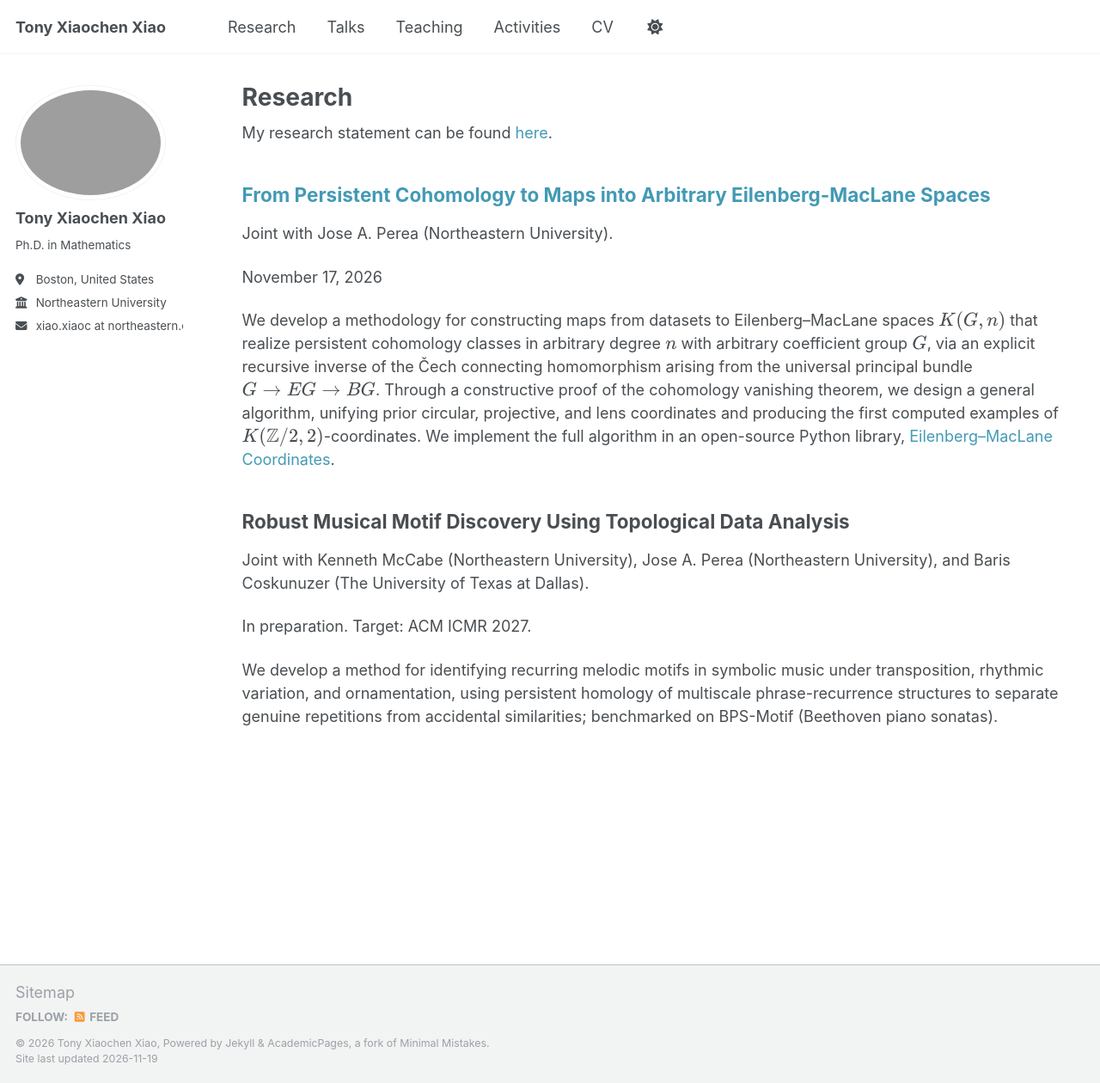
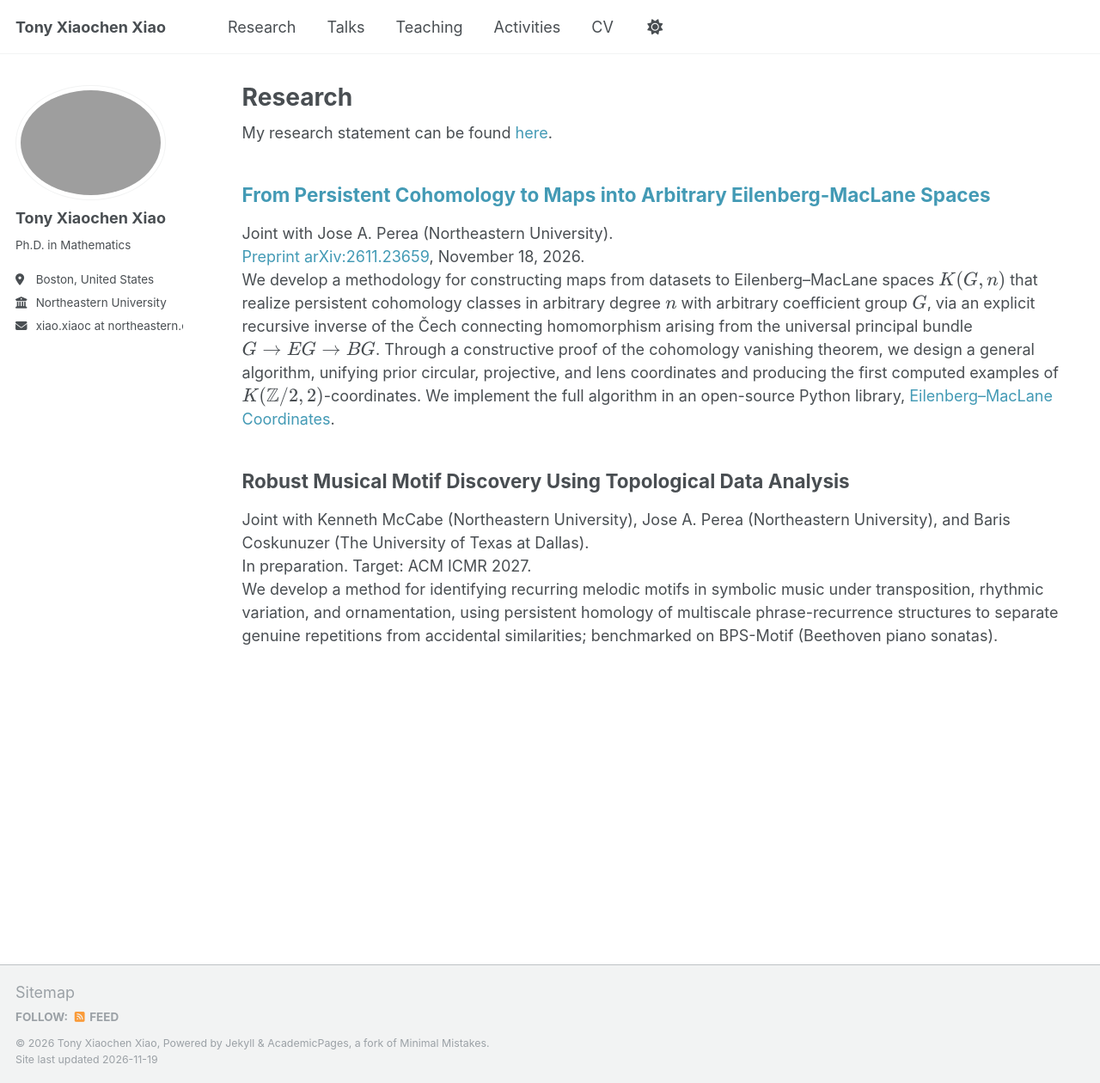
Before and after one commit to tonyxiaochenxiao/tonyxiaochenxiao.github.io, a Jekyll site: the page built from _pages/publications.html, in a window 1280 px wide and 1260 px high. Shown: the whole window at 86% size. Built offline with Jekyll 4.4.1, drawn with Linux system fonts in a browser that asks for light colours; a script that is not in the unit is left out.

Commit message:
Research: arXiv link, Nov 18 date, single-paragraph entries; updated CV
Co-Authored-By: Claude Opus 5.5 <noreply@anthropic.com>

```diff
--- a/_includes/archive-single.html
+++ b/_includes/archive-single.html
@@ -41,13 +41,16 @@
         {% if post.collection == 'teaching' %}
           <p> {{ post.type }}, <i>{{ post.venue }}</i>, {{ post.date | default: "1900-01-01" | date: "%Y" }} </p>
         {% elsif post.collection == 'publications' %}
-          {% if post.coauthors %}<p>Joint with {{ post.coauthors }}.</p>{% endif %}
-          <p>{{ post.date | default: "1900-01-01" | date: "%B %d, %Y" }}</p>
+          <p>
+            {% if post.coauthors %}Joint with {{ post.coauthors }}.<br>{% endif %}
+            {% if post.arxiv %}<a href="https://arxiv.org/abs/{{ post.arxiv }}">Preprint arXiv:{{ post.arxiv }}</a>, {{ post.date | date: "%B %d, %Y" }}.{% else %}{{ post.date | default: "1900-01-01" | date: "%B %d, %Y" }}{% endif %}
+            {% if post.excerpt %}<br>{{ post.excerpt | markdownify | remove: '<p>' | remove: '</p>' }}{% endif %}
+          </p>
         {% elsif post.date %}
          <p class="page__date"><strong><i class="fa fa-fw fa-calendar" aria-hidden="true"></i> {{ site.data.ui-text[site.locale].date_label | default: "Published:" }}</strong> <time datetime="{{ post.date | default: "1900-01-01" | date_to_xmlschema }}">{{ post.date | default: "1900-01-01" | date: "%B %d, %Y" }}</time></p>
         {% endif %}
 
-    {% if post.excerpt and site.read_more != 'enabled' %}
+    {% if post.excerpt and site.read_more != 'enabled' and post.collection != 'publications' %}
     <p class="archive__item-excerpt" itemprop="description">{{ post.excerpt | markdownify }}</p>
     {% elsif post.excerpt and site.read_more == 'enabled' %}
     <p class="archive__item-excerpt" itemprop="description"><p>{{ post.excerpt | markdownify | remove: '<p>' | remove: '</p>' }}<strong><a href="{{ base_path }}{{ post.url }}" rel="permalink"> Read more</a></strong></p></p>
--- a/_layouts/single.html
+++ b/_layouts/single.html
@@ -37,7 +37,7 @@ layout: default
         {% if page.collection == 'teaching' %}
           <p> {{ page.type }}, <i>{{ page.venue }}</i>, {{ page.date | default: "1900-01-01" | date: "%Y" }} </p>
         {% elsif page.collection == 'publications' and page.date %}
-          {% if page.authors %}<p>{{ page.authors }}</p>{% endif %}
+          {% if page.authors %}<p>{{ page.authors }}{% if page.arxiv %} [<a href="https://arxiv.org/abs/{{ page.arxiv }}">Preprint arXiv</a>]{% endif %}</p>{% endif %}
           <p class="page__date"><strong><i class="fa fa-fw fa-calendar" aria-hidden="true"></i> Submitted:</strong> <time datetime="{{ page.date | date_to_xmlschema }}">{{ page.date | date: "%B %d, %Y" }}</time></p>
         {% elsif page.venue and page.date %}
           <p>Published in <i>{{ page.venue }}</i>, {{ page.date | default: "1900-01-01" | date: "%Y" }} </p>
--- a/_pages/publications.html
+++ b/_pages/publications.html
@@ -37,8 +37,8 @@ author_profile: true
 <div class="list__item">
   <article class="archive__item" itemscope itemtype="http://schema.org/CreativeWork">
     <h2 class="archive__item-title" itemprop="headline">Robust Musical Motif Discovery Using Topological Data Analysis</h2>
-    <p>Joint with Kenneth McCabe (Northeastern University), Jose A. Perea (Northeastern University), and Baris Coskunuzer (The University of Texas at Dallas).</p>
-    <p>In preparation. Target: ACM ICMR 2027.</p>
-    <p itemprop="description">We develop a method for identifying recurring melodic motifs in symbolic music under transposition, rhythmic variation, and ornamentation, using persistent homology of multiscale phrase-recurrence structures to separate genuine repetitions from accidental similarities; benchmarked on BPS-Motif (Beethoven piano sonatas).</p>
+    <p>Joint with Kenneth McCabe (Northeastern University), Jose A. Perea (Northeastern University), and Baris Coskunuzer (The University of Texas at Dallas).<br>
+    In preparation. Target: ACM ICMR 2027.<br>
+    <span itemprop="description">We develop a method for identifying recurring melodic motifs in symbolic music under transposition, rhythmic variation, and ornamentation, using persistent homology of multiscale phrase-recurrence structures to separate genuine repetitions from accidental similarities; benchmarked on BPS-Motif (Beethoven piano sonatas).</span></p>
   </article>
 </div>
--- a/_publications/2009-10-01-paper-title-number-1.md
+++ b/_publications/2009-10-01-paper-title-number-1.md
@@ -3,7 +3,8 @@ title: "From Persistent Cohomology to Maps into Arbitrary Eilenberg-MacLane Spac
 collection: publications
 category: manuscripts
 permalink: /publication/dreimac
-date: 2026-11-17
+date: 2026-11-18
+arxiv: "2611.23659"
 coauthors: "Jose A. Perea (Northeastern University)"
 authors: "Tony Xiaochen Xiao, Jose A. Perea"
 excerpt: 'We develop a methodology for constructing maps from datasets to Eilenberg–MacLane spaces $$K(G,n)$$ that realize persistent cohomology classes in arbitrary degree $$n$$ with arbitrary coefficient group $$G$$, via an explicit recursive inverse of the Čech connecting homomorphism arising from the universal principal bundle $$G\to EG\to BG$$. Through a constructive proof of the cohomology vanishing theorem, we design a general algorithm, unifying prior circular, projective, and lens coordinates and producing the first computed examples of $$K(\mathbb{Z}/2,2)$$-coordinates. We implement the full algorithm in an open-source Python library, [Eilenberg–MacLane Coordinates](https://github.com/tonyxiaochenxiao/Eilenberg-MacLane-Coordinates).'
```
Also changed, not shown: 1 other file.
